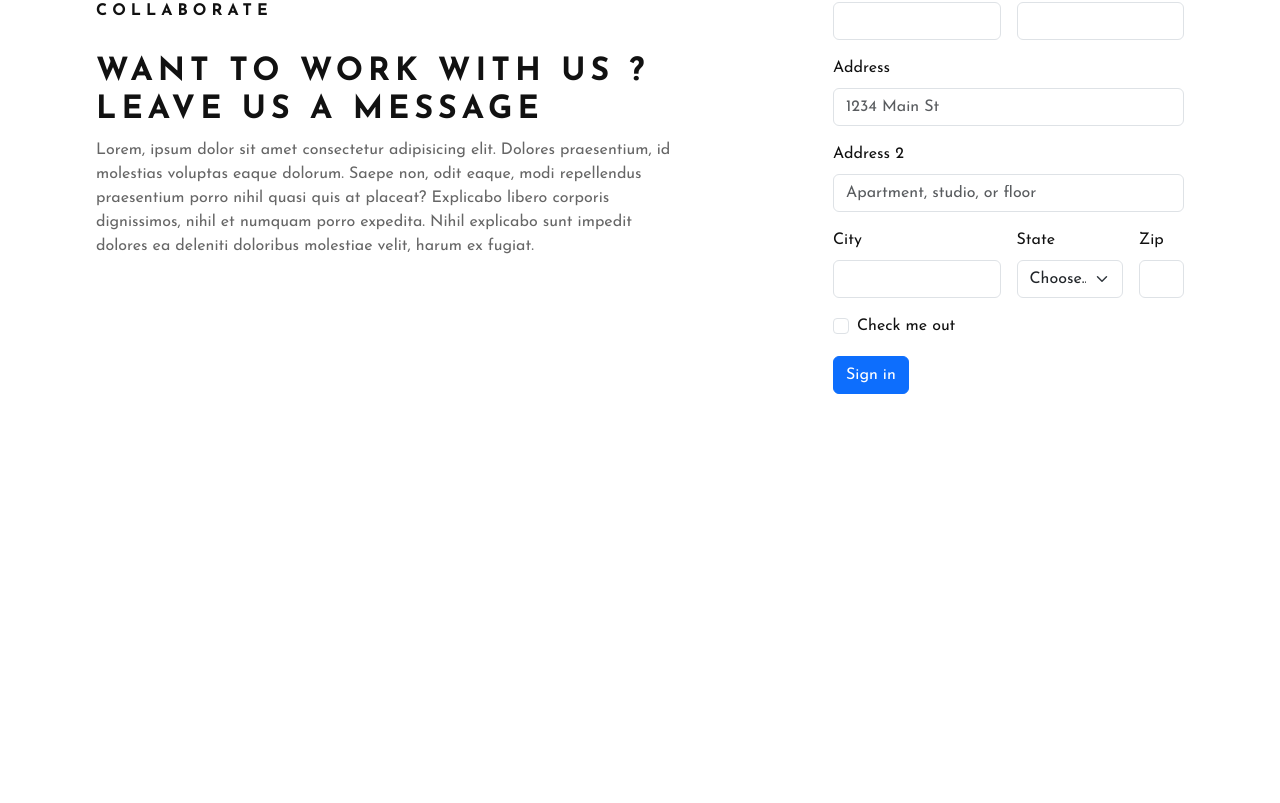
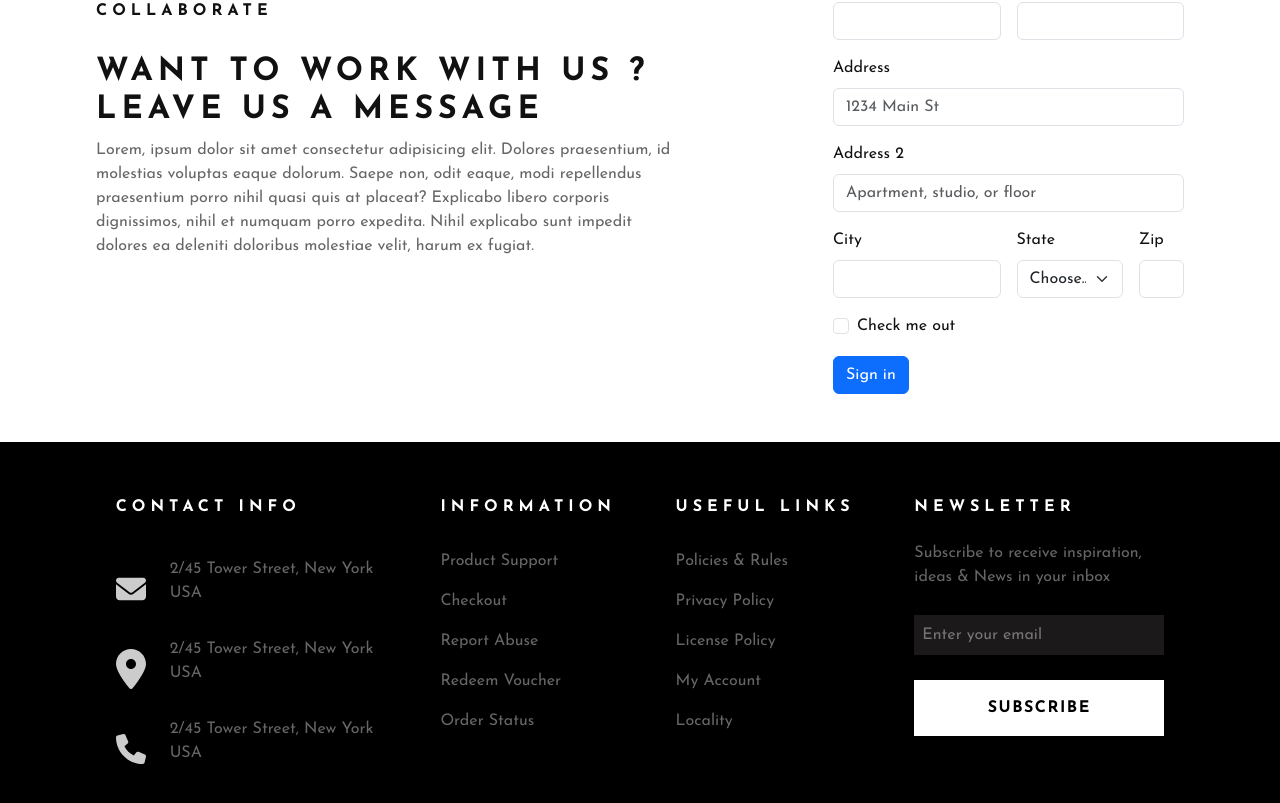
Before and after one commit to StefanoMela/cinemato-midterm-html-vuejs, a Vue app: page / in a window 1280 px wide. Shown: the part 5669-6472 px from the top of the page. Before the commit the page ends 6111 px from the top, so only its background shows below. Built offline with nearby package versions, Linux system fonts and the light colour scheme.

Commit message:
feat: footer

```diff
--- a/src/App.vue
+++ b/src/App.vue
@@ -1,6 +1,7 @@
 <script>
 import AppHeader from './components/AppHeader.vue'
 import AppMain from './components/AppMain.vue'
+import AppFooter from './components/AppFooter.vue';
 
 
 export default {
@@ -9,7 +10,7 @@ export default {
     }
   },
 
-  components: { AppHeader, AppMain }
+  components: { AppHeader, AppMain, AppFooter }
 };
 </script>
 
@@ -18,6 +19,7 @@ export default {
   <main>
     <AppMain />
   </main>
+  <AppFooter />
 </template>
 
 <style lang="scss" scoped></style>
--- a/src/components/AppFooter.vue
+++ b/src/components/AppFooter.vue
@@ -1,21 +1,125 @@
 <script>
-// import MyComponent from "./components/MyComponent.vue";
+import { store } from "../data/store";
 
 export default {
   data() {
     return {
-      title: "Hello world"
-    }
-  }
-
-  // components: {
-  //   MyComponent,
-  // },
+      store,
+    };
+  },
 };
 </script>
 
 <template>
-  <h1>{{ title }}</h1>
+  <footer class="footer">
+    <div class="link-wrapper">
+      <div class="contact-info">
+        <h6>contact info</h6>
+        <div class="info__icons">
+          <img src="/img/footer-envelope-soli.svg" alt="" />
+          <p>2/45 Tower Street, New York USA</p>
+        </div>
+        <div class="info__icons">
+          <img src="/img/footer-location-dot-solid.svg" alt="" />
+          <p>2/45 Tower Street, New York USA</p>
+        </div>
+        <div class="info__icons">
+          <img src="/img/footer-phone-solid.svg" alt="" />
+          <p>2/45 Tower Street, New York USA</p>
+        </div>
+      </div>
+      <div class="information">
+        <h6>information</h6>
+        <li v-for="link in store.infoLinks">
+          <a :href="link.href">{{ link.text }}</a>
+        </li>
+      </div>
+      <div class="useful-links">
+        <h6>useful links</h6>
+        <li v-for="link in store.usefuLinks">
+          <a :href="link.href">{{ link.text }}</a>
+        </li>
+      </div>
+      <div class="newsletter">
+        <h6>newsletter</h6>
+        <p>Subscribe to receive inspiration, ideas & News in your inbox</p>
+        <input type="text" placeholder="Enter your email" />
+        <button class="call-to-action">Subscribe</button>
+      </div>
+    </div>
+  </footer>
 </template>
 
-<style lang="scss" scoped></style>
+<style lang="scss" scoped>
+.footer {
+  background-color: black;
+  padding: 3.5rem;
+
+  .link-wrapper {
+    display: flex;
+    justify-content: space-evenly;
+
+    cursor: pointer;
+
+    color: white;
+
+    h6 {
+      text-transform: uppercase;
+      font-weight: 700;
+      letter-spacing: 5px;
+      margin-bottom: 1.5rem;
+    }
+
+    .contact-info {
+      img {
+        max-width: 30px;
+      }
+
+      display: flex;
+      flex-direction: column;
+      gap: 1rem;
+
+      .info__icons {
+        display: flex;
+        align-items: center;
+        gap: 1.5rem;
+      }
+    }
+
+    .information,
+    .useful-links {
+      list-style-type: none;
+      line-height: 40px;
+    }
+
+    a {
+      text-decoration: none;
+      color: #666666;
+    }
+
+    .newsletter {
+      max-width: 250px;
+
+      display: flex;
+      flex-direction: column;
+
+      input {
+        border: none;
+        padding: 0.5rem;
+        margin: 0.6rem 0;
+        background-color: #1b1919;
+      }
+
+      .call-to-action {
+        margin: 1rem 0;
+        text-transform: uppercase;
+        background-color: #ffffff;
+        padding: 1rem 0;
+        border: none;
+        letter-spacing: 1.5px;
+        font-weight: bolder;
+      }
+    }
+  }
+}
+</style>
--- a/src/data/store.js
+++ b/src/data/store.js
@@ -158,4 +158,51 @@ export const store = reactive({
             text: 'Lorem ipsum dolor sit amet consectetur, adipisicing elit.'
         },
     ],
+
+    infoLinks: [
+        {
+            text: 'Product Support',
+            href: '#'
+        },
+        {
+            text: 'Checkout',
+            href: '#'
+        },
+        {
+            text: 'Report Abuse',
+            href: '#'
+        },
+        {
+            text: 'Redeem Voucher',
+            href: '#'
+        },
+        {
+            text: 'Order Status',
+            href: '#'
+        },
+    ],
+
+    usefuLinks: [
+
+        {
+            text: 'Policies & Rules',
+            href: '#'
+        },
+        {
+            text: 'Privacy Policy',
+            href: '#'
+        },
+        {
+            text: 'License Policy',
+            href: '#'
+        },
+        {
+            text: 'My Account',
+            href: '#'
+        },
+        {
+            text: 'Locality',
+            href: '#'
+        },
+    ],
 });
```
